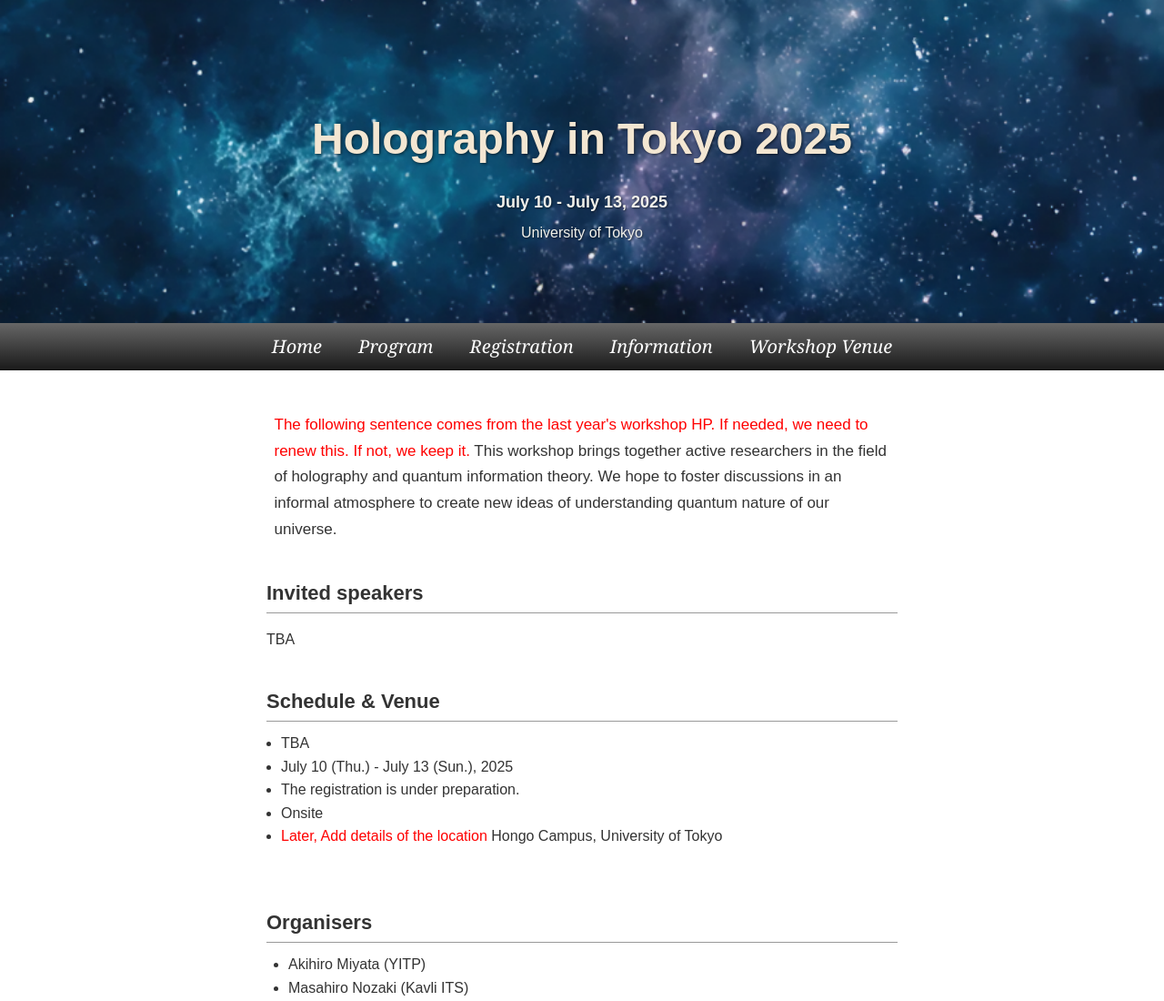
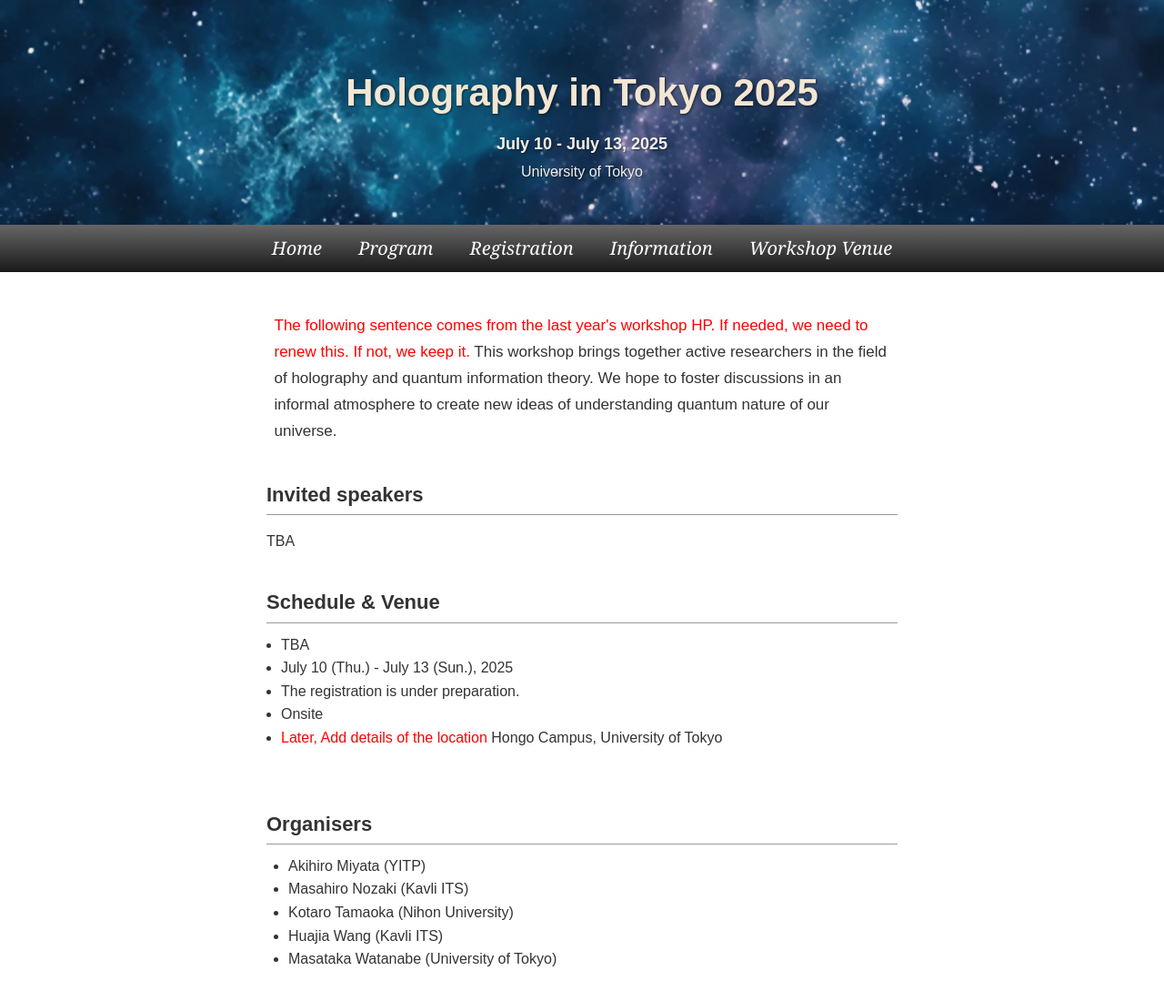
Before and after one commit to holography-workshop/tokyo-holography-2025, a plain HTML site: page index.html in a window 1280 px wide. Shown: the top 1100 px of the page at 91% size. Drawn offline with Linux system fonts and the light colour scheme.

Commit message:
Update index.css

```diff
--- a/index.css
+++ b/index.css
@@ -28,7 +28,7 @@ html, body {
 header {
   background: url("img/universe_space04.png") center center / cover no-repeat;
   color: #fff;
-  padding: 100px 0 80px 0; /* 上下に十分な余白を追加 */
+  padding: 60px 0 40px 0;  /* 少し縮めた */
 }
 
 #head-inner {
@@ -36,11 +36,11 @@ header {
   max-width: 800px;
   margin: 0 auto;
   padding: 0 20px;
-  line-height: 1.8;
+  line-height: 1.6; /* 少し詰める */
 }
 
 h1 {
-  font-size: 48px; /* 大きめに変更 */
+  font-size: 42px;  /* 少し小さく */
   font-weight: bold;
   margin: 0.2em 0;
   color: #f3e6d2;
@@ -48,7 +48,7 @@ h1 {
 }
 
 .description {
-  font-size: 22px;
+  font-size: 20px;  /* 若干小さく */
   color: #f3f2eb;
   margin: 0.3em 0;
   text-shadow: 1px 1px 2px rgba(0, 0, 0, 0.5);
```
